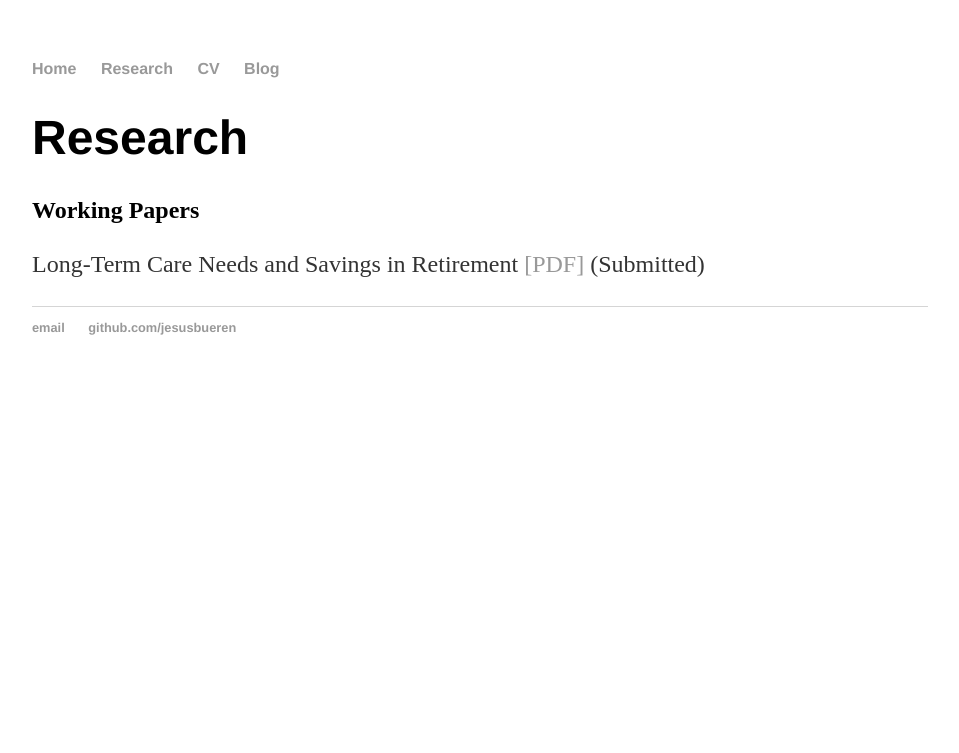
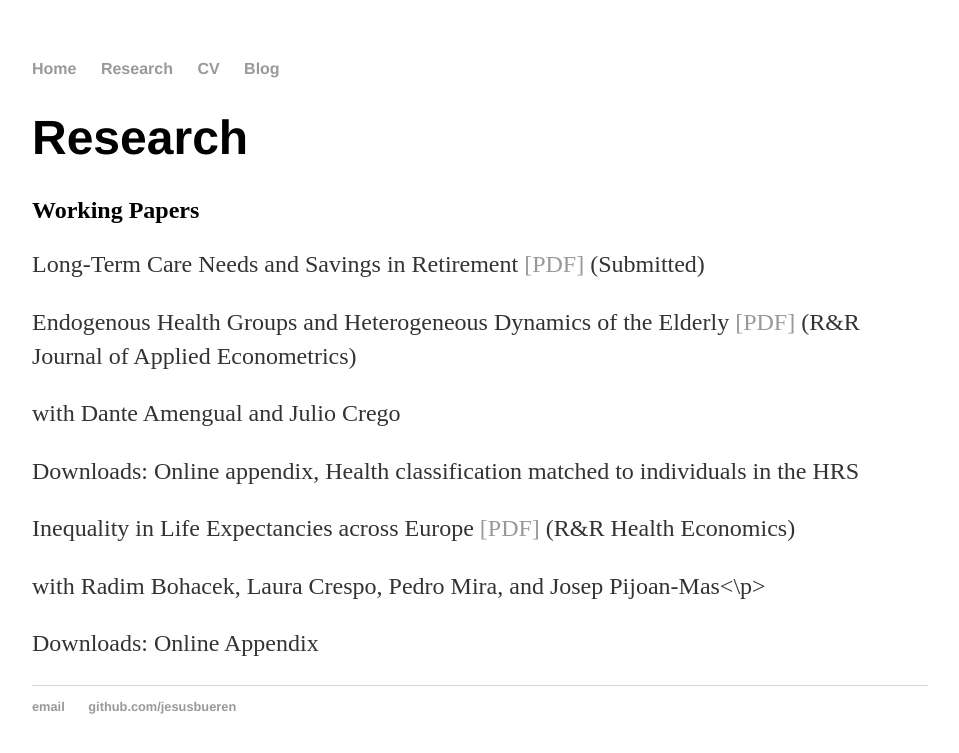
Before and after one commit to jesusbueren/jesusbueren.github.io, a Jekyll site: the page built from research/index.html, in a window 1280 px wide. Shown: the top 753 px of the page, without its empty margins (160-1119 px from the left). Built offline with Jekyll 4.4.1, drawn with Linux system fonts in a browser that asks for light colours.

Commit message:
Update index.html

```diff
--- a/research/index.html
+++ b/research/index.html
@@ -6,3 +6,11 @@
 	<h2>Working Papers</h2>
 
 	<p> <bold> Long-Term Care Needs and Savings in Retirement </bold>  <a href="https://drive.google.com/file/d/1zlMUCOheK7PpoRbVc_JMLb1qo5ToJpbu/view">[PDF]</a> (Submitted)</p>
+
+	<p> <bold> Endogenous Health Groups and Heterogeneous Dynamics of the Elderly </bold>  <a href="https://drive.google.com/file/d/1FTuqaofWltzZB8FU6MRJxk8xiNP90GDr/view">[PDF]</a> (R&R Journal of Applied Econometrics)</p>
+	<p> with Dante Amengual and Julio Crego </p>
+	<p> Downloads: Online appendix, Health classification matched to individuals in the HRS </p>
+
+	<p> <bold> Inequality in Life Expectancies across Europe </bold>  <a href="https://www.cemfi.es/~pijoan/download/longevity-20200309.pdf">[PDF]</a> (R&R Health Economics)</p>
+	<p> with Radim Bohacek, Laura Crespo, Pedro Mira, and Josep Pijoan-Mas<\p>
+	<p> Downloads: Online Appendix </p>
```
